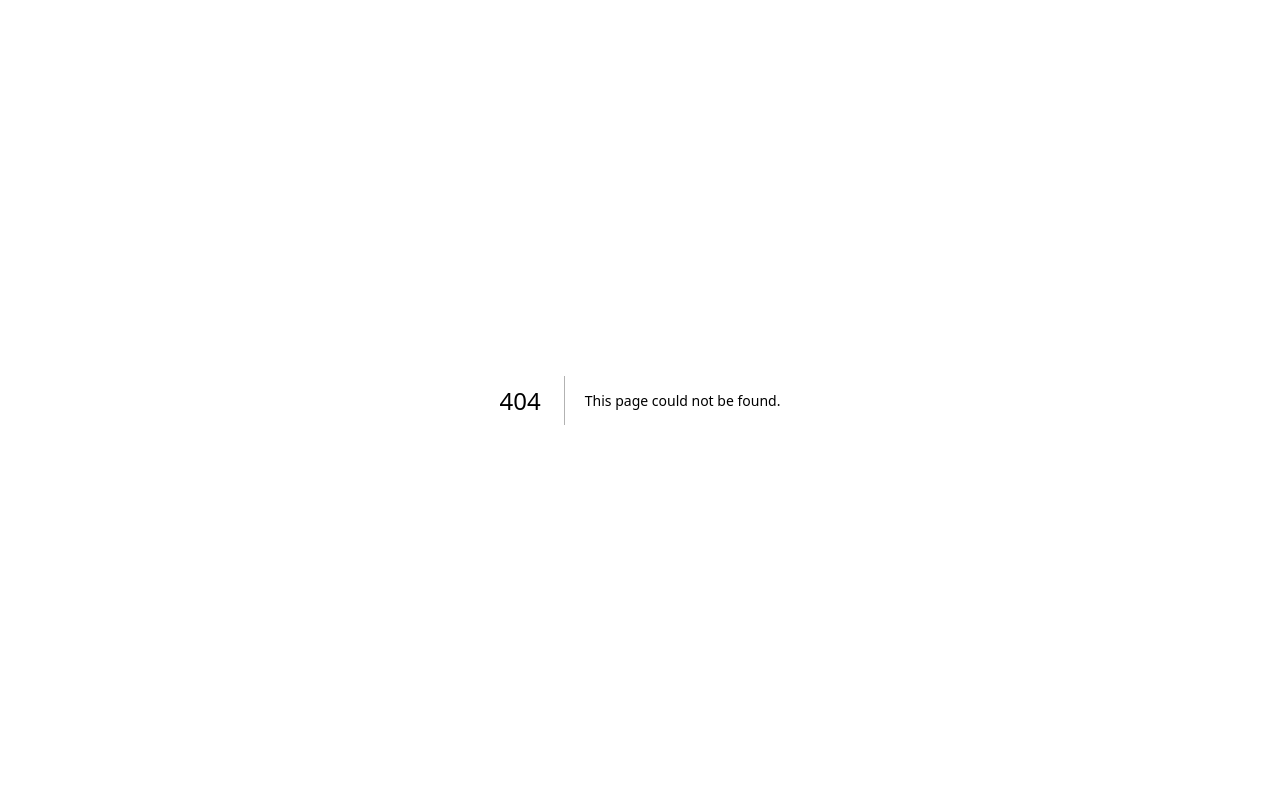
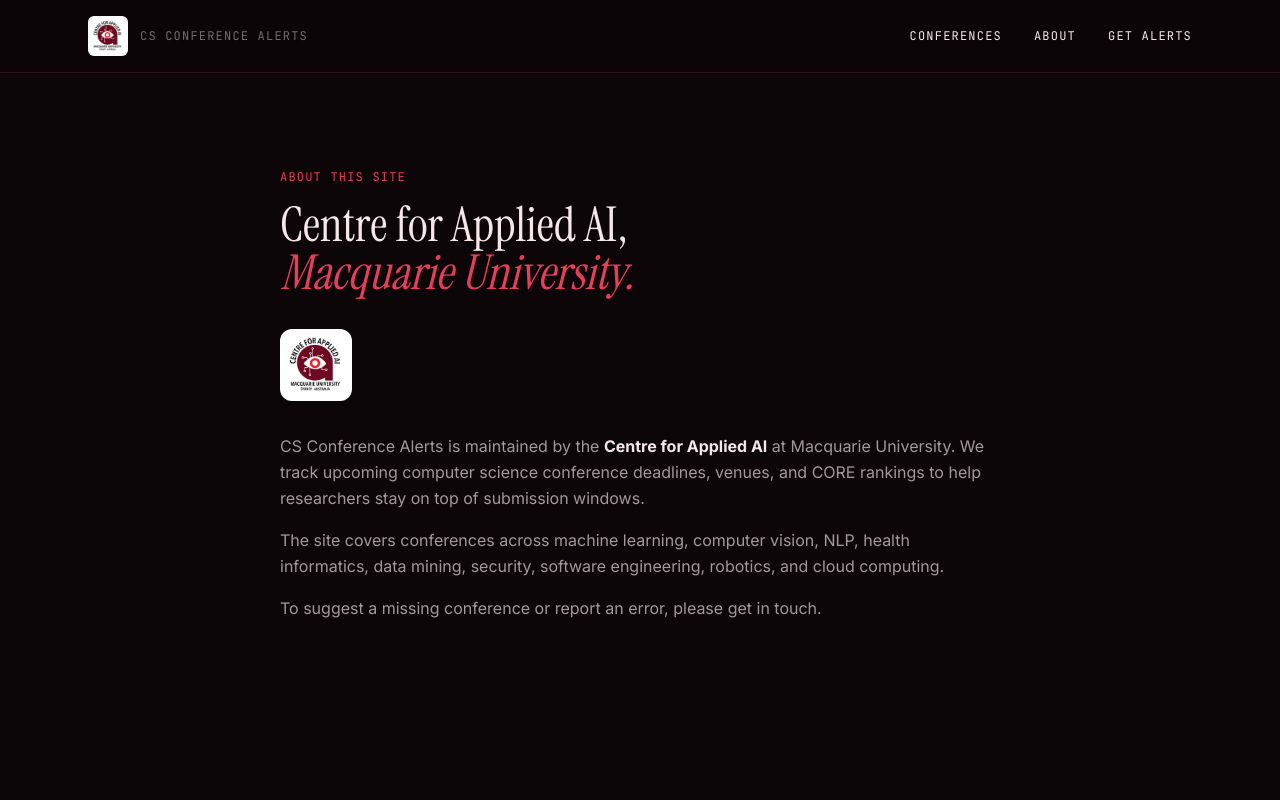
Before and after one commit to afroozsheikh/cs-conferences, a Next.js app: page /about in a window 1280 px wide. Before the commit this address had no page. Shown: the top 800 px of the page. Built offline with nearby package versions, Linux system fonts and the light colour scheme.

Commit message:
feat: add /about placeholder page

```diff
--- /dev/null
+++ b/app/about/page.tsx
@@ -0,0 +1,51 @@
+import Image from 'next/image'
+import Nav from '@/components/nav'
+import Footer from '@/components/footer'
+
+export const metadata = {
+  title: 'About — CS Conference Alerts',
+}
+
+export default function AboutPage() {
+  return (
+    <>
+      <Nav />
+      <main className="mx-auto max-w-3xl px-6 py-24">
+        <p className="mb-4 font-mono text-xs uppercase tracking-widest text-accent">
+          About this site
+        </p>
+        <h1 className="mb-8 font-display text-5xl text-text-primary">
+          Centre for Applied AI,<br />
+          <em className="italic text-accent">Macquarie University.</em>
+        </h1>
+        <Image
+          src="/logo.jpg"
+          alt="Centre for Applied AI — Macquarie University"
+          width={72}
+          height={72}
+          className="mb-8 rounded-xl"
+        />
+        <div className="space-y-4 leading-relaxed text-text-secondary">
+          <p>
+            CS Conference Alerts is maintained by the{' '}
+            <strong className="text-text-primary">Centre for Applied AI</strong> at Macquarie University.
+            We track upcoming computer science conference deadlines, venues, and CORE rankings to help
+            researchers stay on top of submission windows.
+          </p>
+          <p>
+            The site covers conferences across machine learning, computer vision, NLP, health informatics,
+            data mining, security, software engineering, robotics, and cloud computing.
+          </p>
+          <p>
+            To suggest a missing conference or report an error, please{' '}
+            <a href="mailto:applied-ai@mq.edu.au" className="text-accent hover:underline">
+              get in touch
+            </a>
+            .
+          </p>
+        </div>
+      </main>
+      <Footer />
+    </>
+  )
+}
```
